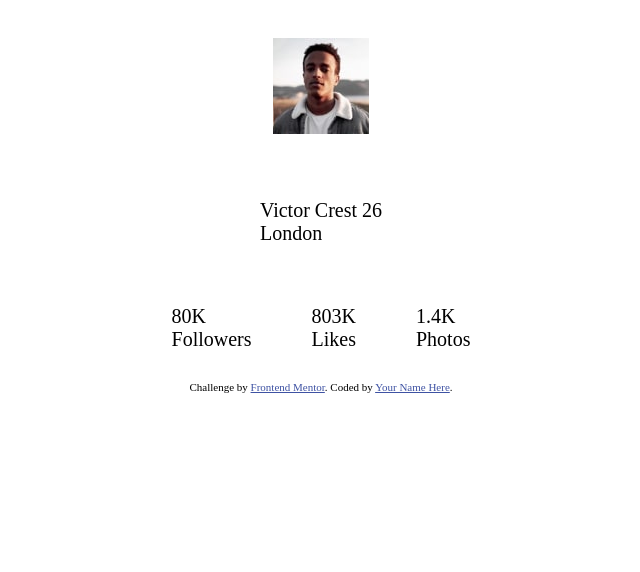
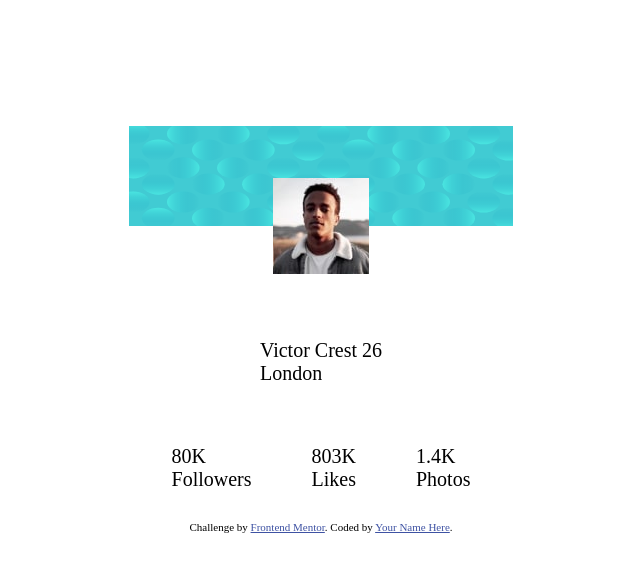
Before and after one commit to readwalkerchang/frontendmenter_Profile-card-component, a plain HTML site: page index.html in a window 1280 px wide. Shown: the whole page, without its empty margins (319-959 px from the left). Drawn offline with Linux system fonts and the light colour scheme.

Commit message:
feat: add card bg

```diff
--- a/index.html
+++ b/index.html
@@ -15,10 +15,13 @@
   </style>
 </head>
 <body>
-  <div class="flex-container-card">
-    <div class="avatar"><img src="images/image-victor.jpg" alt="Avatar" style="width:100%"></div>
+  <div class="container">
+  <div class="flex-container-card" >
+    <img id = "avatar-bg" src="images/bg-pattern-card.svg" alt="">
+    <div id = "avatar-img"class="avatar"><img src="images/image-victor.jpg" alt="Avatar" style="width:100%"></div>
   </div>
   <div class="flex-container-card">
+
     <div class="flex-container-element">
       <div>Victor Crest <span>26</span></div>
       <div>London</div>
@@ -39,9 +42,8 @@
       <div>1.4K</div>
       <div>Photos</div>
     </div>
-
   </div>
-
+</div>
 
 
 
--- a/style.css
+++ b/style.css
@@ -1,7 +1,8 @@
-.flex-container-avatar{
-    display: flex;
-    justify-content: center;
-    flex-direction: column;
+.container{
+    margin-top: 10%;
+    margin-left: auto;
+    margin-right: auto;
+    width: 30%;
 }
 
  .flex-container-card{
@@ -12,6 +13,7 @@
 
  .flex-container-element{
     display: flex;
+    justify-content: center;
     flex-direction: column;
 }
 
@@ -21,6 +23,16 @@
     font-size: 20px;
   }
 
-.avatar{
-    /*justify-content: center;*/
+  #avatar-bg{
+    position: absolute;
+    margin-left: auto;
+    margin-right: auto;
+    padding-bottom:100px;
+    z-index: -1;
+    width:30%;
+    height:100px;
 }
+
+#avatar-img{
+    padding-top:11%;
+}
```
Also changed, not shown: 2 other files.
